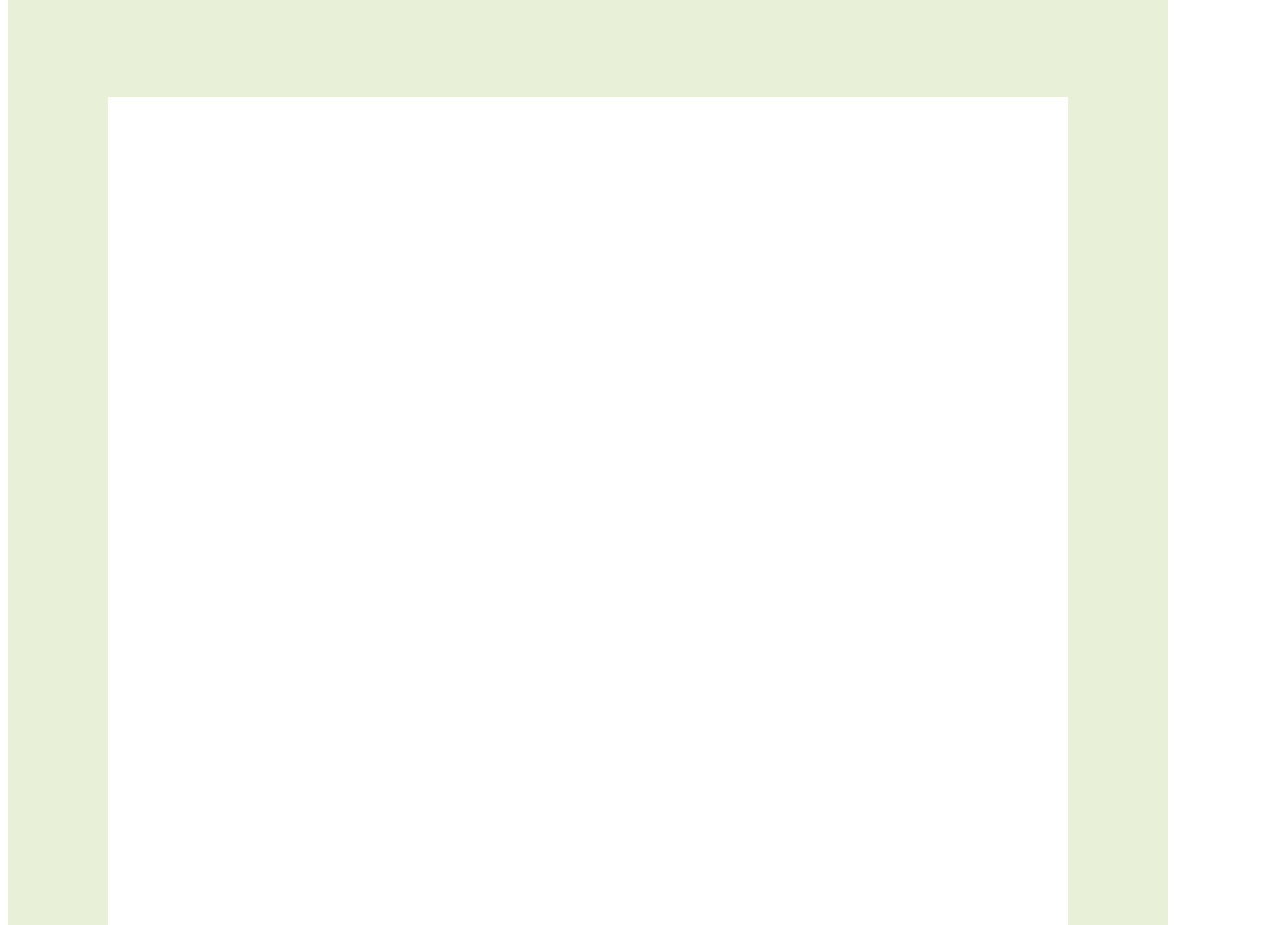
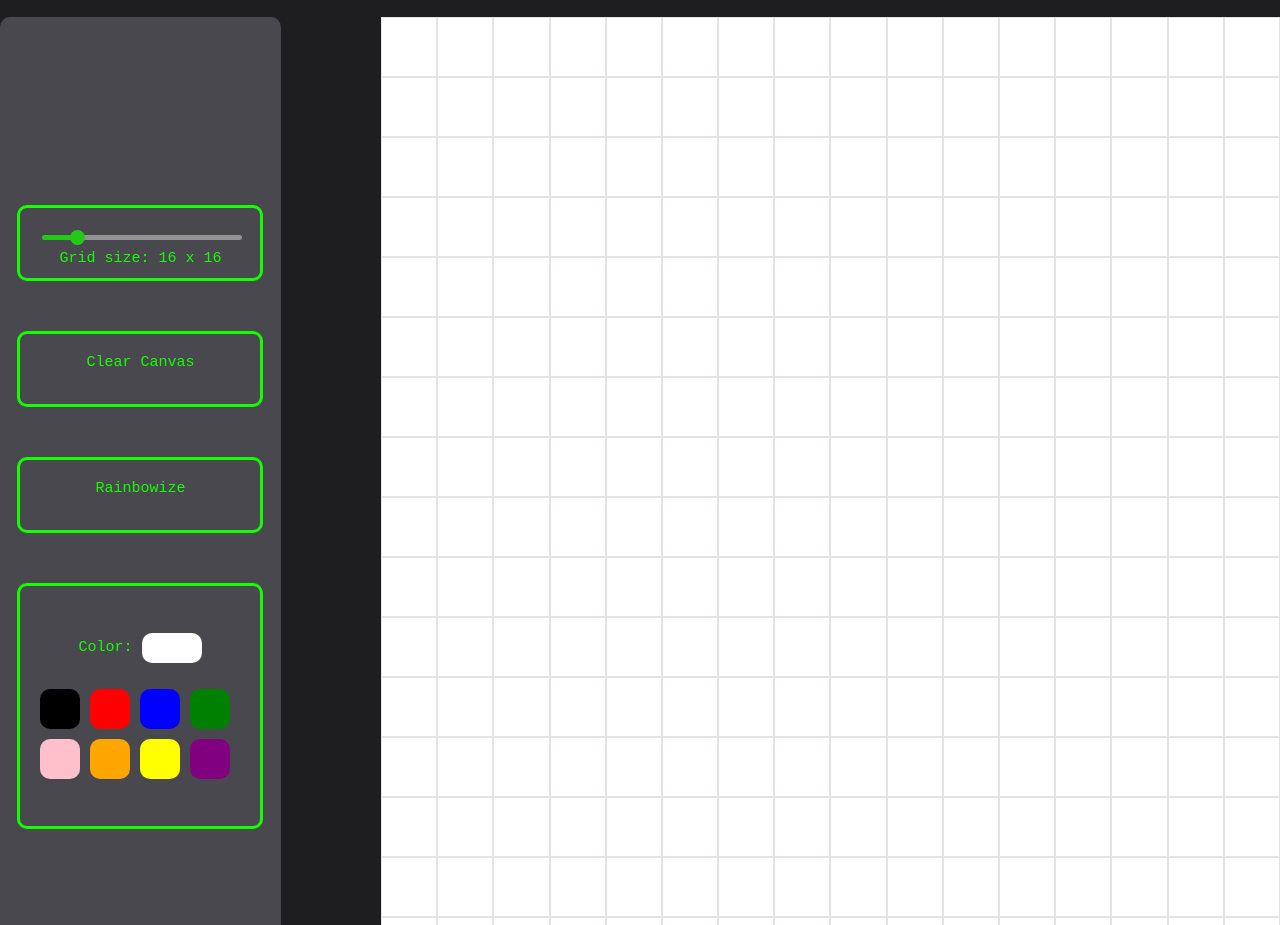
Before and after one commit to ibradam1/odin-etch-a-sketch, a plain HTML site: page index.html in a window 1280 px wide. Shown: the part 111-1036 px from the top of the page. Drawn offline with Linux system fonts and the light colour scheme.

Commit message:
Add controls. Implement Rainbowizer. Implement Grid Slider.

```diff
--- a/index.html
+++ b/index.html
@@ -11,9 +11,43 @@
 <body>
     <script src="script.js" defer></script>
 
+    <div class="title">Pixel Canvas</div>
     <div class="site">
 
-        <button class="size">Grid Size</button>
+        <div class="controls">
+            <div class="slideContainer">
+                <input type="range" min="1" max="100" value="16" id="myRange" class="slider">
+                <div id="value"></div>
+            </div>
+
+            <div id="clearer" class="slideContainer">
+                Clear Canvas
+            </div>
+
+            <div id="Rainbow" class="slideContainer">
+                Rainbowize
+            </div>
+
+            <div class="slideContainer" id="palette">
+                <div class="colorselector">
+                    <div>Color: </div>
+                    <div class="selectedcolor"></div>
+                </div>
+                <div class="colorgrid">
+                    <div id="black"></div>
+                    <div id="red"></div>
+                    <div id="blue"></div>
+                    <div id="green"></div>
+                    <div id="pink"></div>
+                    <div id="orange"></div>
+                    <div id="yellow"></div>
+                    <div id="purple"></div>
+                </div>
+
+            </div>
+
+        </div>
+
         <div class="grid-container"></div>
 
     </div>
--- a/script.js
+++ b/script.js
@@ -1,7 +1,72 @@
 
 let gridSize = 16;
 
+//Controls
+let clearer = document.querySelector('#clearer');
+clearer.addEventListener('click', (e) => {
+    eraseGrid();
+    createGrid(gridSize);
 
+    //Button color flash
+    e.target.style.backgroundColor = "#15ff00"
+    e.target.style.color = 'rgb(72, 72, 78)';
+    e.target.style.transition = 'background-color 1s';
+    e.target.style.transiton = 'color 0.6s';
+    setTimeout(function() {
+        e.target.style.backgroundColor = 'rgb(72, 72, 78)';
+        e.target.style.color = '#15ff00'
+    }, 300);
+
+
+});
+
+
+//Create Rainbowizer Button
+let rainbowizer = document.querySelector('#Rainbow');
+let rainEffect = false;
+rainbowizer.addEventListener('click', (e) => {
+    if (rainEffect === false) {
+        e.target.style.backgroundColor = "#15ff00";
+        e.target.style.color = 'rgb(72, 72, 78)';
+        e.target.style.transition = 'background-color 1s';
+        e.target.style.transiton = 'color 0.6s';
+        rainEffect = true;
+    } else {
+        e.target.style.backgroundColor = 'rgb(72, 72, 78)';
+        e.target.style.color = "#15ff00";
+        e.target.style.transition = 'background-color 1s';
+        e.target.style.transiton = 'color 0.6s';
+        rainEffect = false;
+    }
+});
+
+
+
+//Get slider and value of slider for grid size
+let slider = document.querySelector('#myRange');
+let output = document.querySelector('#value');
+slider.style.background = `linear-gradient(90deg, #15ff00 ${gridSize}%, rgb(179, 179, 179) ${gridSize}%)`;
+
+output.innerHTML = "Grid size: " + slider.value + " x " + slider.value;
+
+//Erases and creates new grid when size is changed.
+slider.oninput = function() {
+    output.innerHTML = "Grid size: " + this.value + " x " + this.value;
+    gridSize = this.value;
+    slider.style.background = `linear-gradient(90deg, #15ff00 ${this.value}%, rgb(179, 179, 179) ${this.value}%)`;
+    eraseGrid();
+    createGrid(this.value);
+}
+
+//Color picker
+let colorList = document.querySelectorAll('.colorgrid > *');
+colorList.forEach((color) => {
+    let paletteColor = color.getAttribute('id');
+    color.style.backgroundColor = `${paletteColor}`
+})
+
+
+//Create grid of size inputed by user
 function createGrid(gridSize) {
     let div;
     const container = document.querySelector('.grid-container');
@@ -13,30 +78,36 @@ function createGrid(gridSize) {
 
         div.addEventListener('mouseover', (e) => {
             e.target.classList.add('colored');
+            if (rainEffect === true) {
+                let random = randomRGB();
+                e.target.classList.toggle('colored');
+                e.target.style.backgroundColor = `${random}`;
+            }
         });
 
         container.appendChild(div);
     }
 }
 
+//Generates a random color
+function randomRGB() {
+    let x = Math.floor(Math.random() * 256);
+    let y = Math.floor(Math.random() * 256);
+    let z = Math.floor(Math.random() * 256);
+    return "rgb(" + x + "," + y + "," + z + ")";
+}
 
 
-
-const sizeButton = document.querySelector('.size');
-sizeButton.addEventListener('click', () => {
-    gridSize = prompt("Enter grid dimension between 1 - 100: ");
-    while (gridSize > 100 || gridSize < 1) {
-        alert("Invalid dimension.");
-        gridSize = prompt("Enter grid dimension between 1 - 100:");
-    }
-
+//Resets the color of all cells to white
+function eraseGrid() {
     const container = document.querySelector('.grid-container');
     let divs = document.querySelectorAll('.cell');
     divs.forEach((div) => {
         container.removeChild(div);
-    })
+    });
+}
 
-    createGrid(gridSize);
-});
+
+
 
 createGrid(gridSize);
--- a/style.css
+++ b/style.css
@@ -1,11 +1,59 @@
+body {
+    margin: 0;
+    font-family: 'Courier New', Courier, monospace;
+    background-color:rgb(30, 30, 32)
+}
+
+.title {
+    color: #15ff00;
+    font-size: 60px;
+    margin-top: 10px;
+
+    text-align: center;
+
+}
+
+#clearer {
+    cursor: pointer;
+}
+
+.button-press {
+
+    transition: background-color 2s;
+}
+
+.controls {
+    background-color:rgb(72, 72, 78);
+    height: 960px;
+    width: 300px;
+    display: flex;
+    justify-content: center;
+    align-items: center;
+    flex-direction: column;
+    gap: 10px;
+    color: #15ff00;
+    font-size: 15px;
+    border-radius: 10px;
+
+}
+
+.site {
+    background-color: rgb(30, 30, 32);
+    margin: 0;
+    border: none;
+    text-align: center;
+    display: flex;
+    margin-top: 50px;
+    justify-content: center;
+    align-items: center;
+}
+
 .grid-container {
     display: grid;
-
-    background-color: rgb(232, 240, 216);
-    padding: 100px;
+    padding: 0;
     width: 960px;
     height: 960px;
-
+    margin-left: 100px;
 }
 
 .size {
@@ -14,10 +62,109 @@
 }
 
 .cell  {
-
+    border: solid 1px rgb(231, 226, 226);
     background-color: white;
 }
 
 .colored {
     background-color: black;
 }
+
+.slideContainer {
+    width: 200px;
+    margin-top: 40px;
+    border: solid #15ff00;
+    padding: 20px;
+    height: 30px;
+    border-radius: 10px;
+
+}
+
+.slider {
+    -webkit-appearance: none;
+    width: 100%;
+    height: 5px;
+    border-radius: 5px;
+    background:linear-gradient(90deg, #15ff00 60%, rgb(179, 179, 179) 60%);
+    outline: none;
+    opacity: 0.7;
+    -webkit-transition: .7s;
+    transition: opacity .7s;
+    margin-bottom: 10px;
+
+}
+
+.slider::-webkit-slider-thumb {
+    -webkit-appearance: none;
+    appearance: none;
+    width: 15px;
+    height: 15px;
+    border-radius: 50%;
+    background: #15ff00;
+    cursor: pointer;
+  }
+
+
+.slider::-moz-range-thumb {
+    width: 25px;
+    height: 25px;
+    border-radius: 50%;
+    background: #15ff00;
+    cursor: pointer;
+  }
+
+  .slider::-webkit-progress-value {
+    background-color: red;
+  }
+
+  p {
+    margin-top: 50px;
+    opacity: 0.7;
+  }
+
+  #Rainbow {
+    cursor: pointer;
+  }
+
+  #darken {
+    cursor: pointer;
+  }
+
+  .colorselector {
+    display: flex;
+    flex-direction: row;
+    justify-content: center;
+    align-items: center;
+  }
+
+#palette {
+    height: 200px;
+    display: flex;
+    flex-direction: column;
+    justify-content: space-evenly;
+}
+
+
+.colorgrid {
+    display: grid;
+    grid-template-columns: repeat(4, 40px);
+    grid-template-rows: repeat(2, 40px);
+    gap: 10px;
+
+}
+
+.colorgrid > * {
+    width: 40px;
+    height: 40px;
+    background-color: white;
+    border-radius: 10px;
+}
+
+.selectedcolor {
+    width: 60px;
+    height: 30px;
+    margin-left: 10px;
+    background-color: white;
+    border-radius: 10px;
+
+}
```
